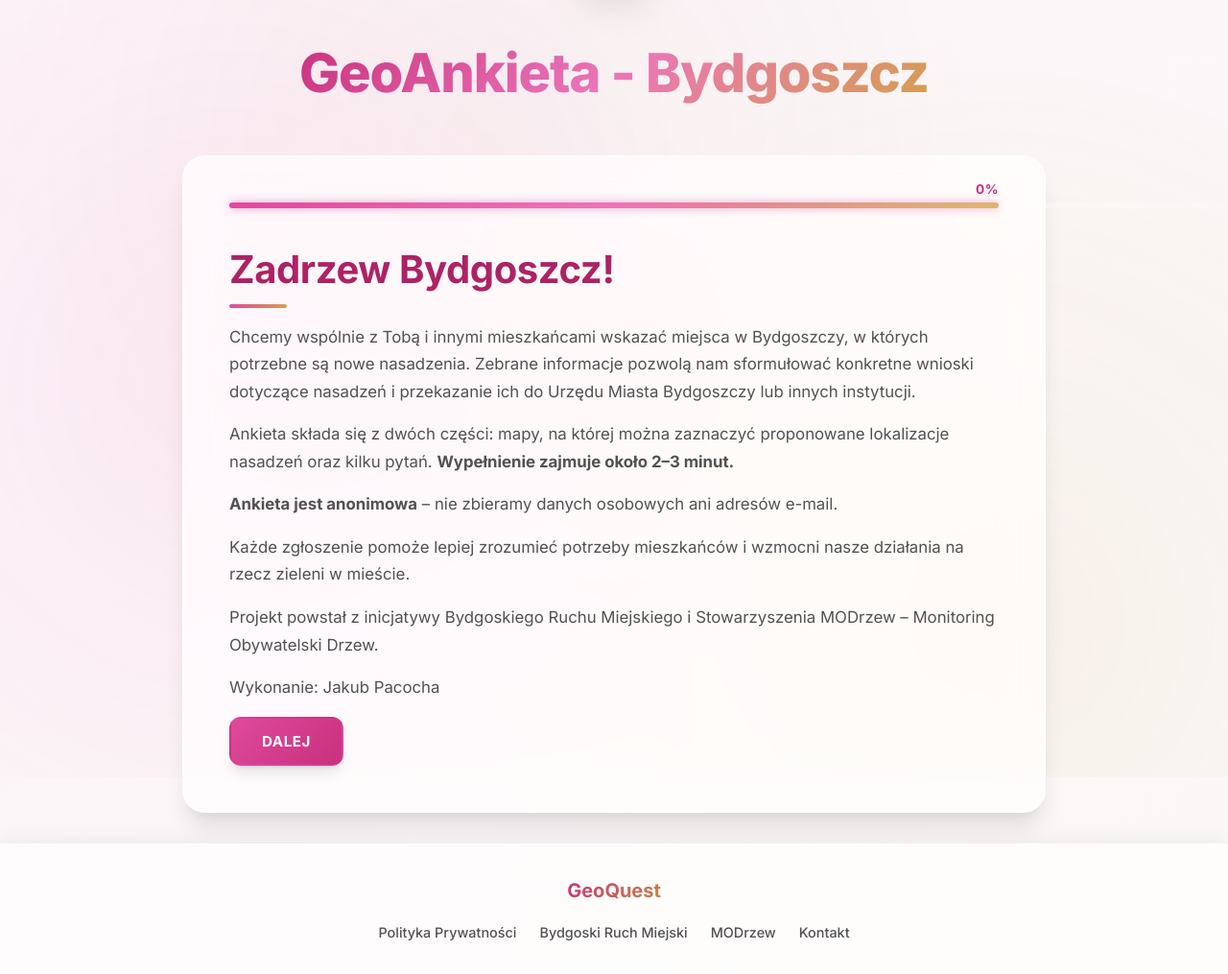
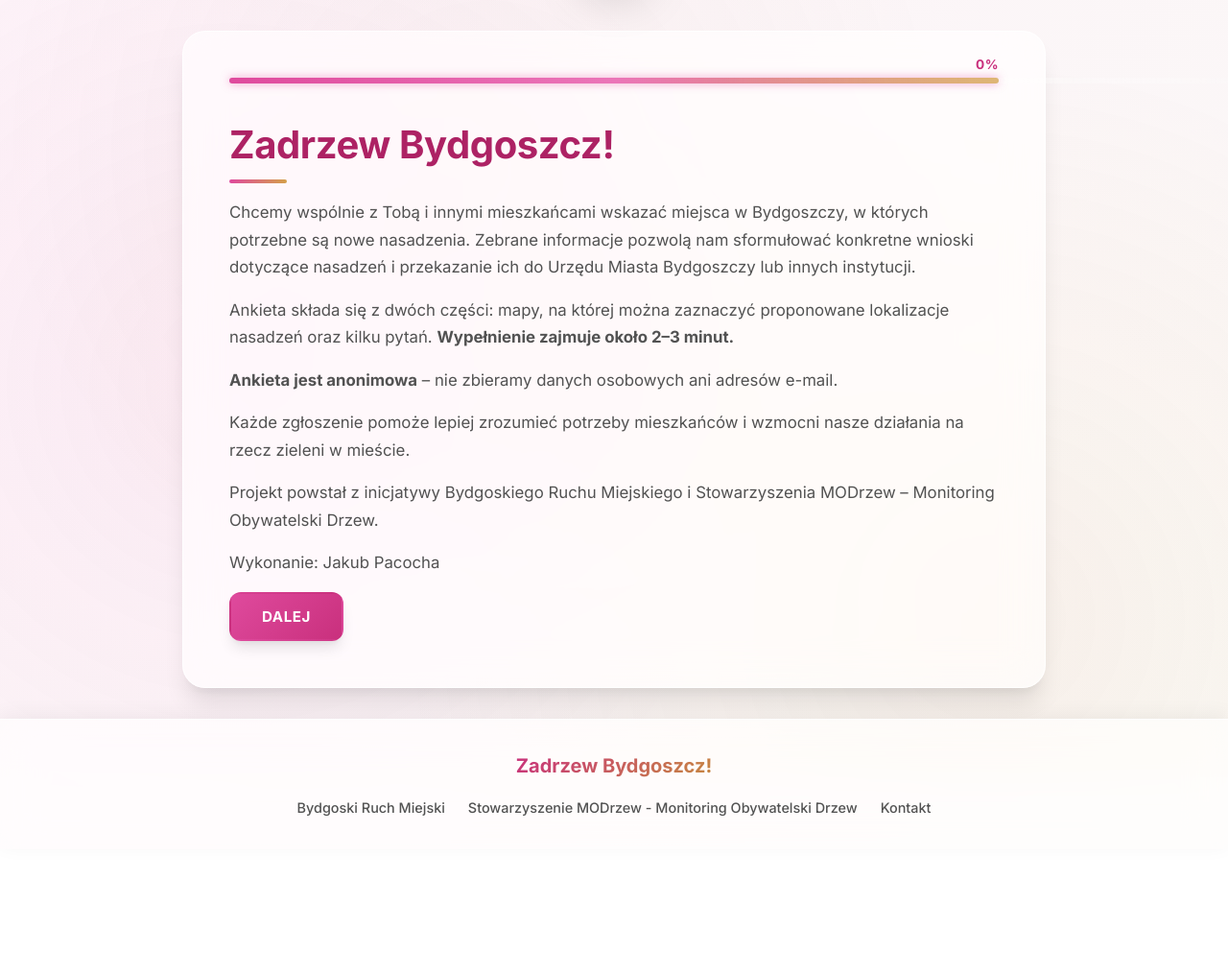
Before and after one commit to JPacoch/CartoVote, a website: page index.html in a window 1280 px wide. Shown: the top 1015 px of the page at 96% size. After the commit the page ends 885 px from the top, so only its background shows below. Drawn offline with nearby package versions, Linux system fonts and the light colour scheme.

Commit message:
fix: naming

```diff
--- a/index.html
+++ b/index.html
@@ -4,7 +4,7 @@
 <head>
     <meta charset="UTF-8">
     <meta name="viewport" content="width=device-width, initial-scale=1.0">
-    <title>GeoQuest - Bydgoszcz</title>
+    <title>Zadrzew Bydgoszcz!</title>
     <script src="https://cdn.jsdelivr.net/npm/@supabase/supabase-js@2"></script>
     <link rel="stylesheet" href="https://unpkg.com/leaflet@1.9.4/dist/leaflet.css"
         integrity="sha256-p4NxAoJBhIIN+hmNHrzRCf9tD/miZyoHS5obTRR9BMY=" crossorigin="" />
@@ -13,7 +13,7 @@
 
 <body>
     <div class="container">
-        <h1>GeoAnkieta - Bydgoszcz</h1>
+        <!-- <h1>Zadrzew Bydgoszcz!</h1> -->
         <form id="questionnaire-form">
             <div class="progress-container">
                 <div id="progress-bar" class="progress-bar"></div>
@@ -320,14 +320,14 @@
 
     <footer class="footer">
         <div class="footer-content">
-            <div class="footer-brand">GeoQuest</div>
+            <div class="footer-brand">Zadrzew Bydgoszcz!</div>
             <!-- <p class="footer-text"></p> -->
             <div class="footer-links">
-                <a href="#" class="footer-link">Polityka Prywatności</a>
+                <!-- <a href="#" class="footer-link">Polityka Prywatności</a> -->
                 <a href="https://bydgoskiruchmiejski.pl/" class="footer-link" target="_blank"
                     rel="noopener noreferrer">Bydgoski Ruch Miejski</a>
                 <a href="https://www.modrzew.org.pl//" class="footer-link" target="_blank"
-                    rel="noopener noreferrer">MODrzew</a>
+                    rel="noopener noreferrer">Stowarzyszenie MODrzew - Monitoring Obywatelski Drzew</a>
                 <a href="https://bydgoskiruchmiejski.pl/kontakt/" class="footer-link">Kontakt</a>
             </div>
         </div>
```
